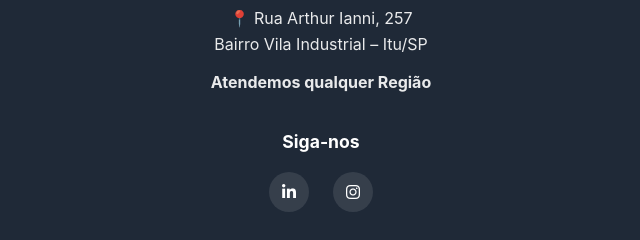
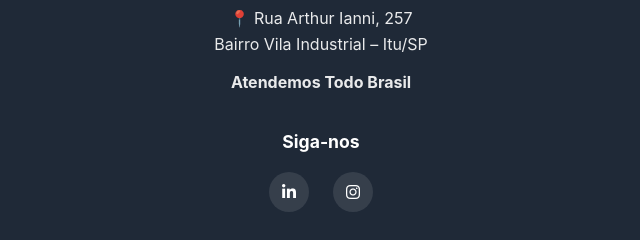
Before and after one commit to GHuemer/redumec, a plain HTML site: page index.html in a window 1280 px wide. Shown: the part 3344-3584 px from the top of the page, 319-959 px from the left. Drawn offline with Linux system fonts and the light colour scheme.

Commit message:
Update footer text to 'Atendemos Todo Brasil'

```diff
--- a/index.html
+++ b/index.html
@@ -927,7 +927,7 @@
       </p>
 
       <p style="margin-top: 0.8rem; color: #ffffff; font-weight: bold;">
-                 Atendemos qualquer Região
+                 Atendemos Todo Brasil
       </p>
     </div>
 
```
